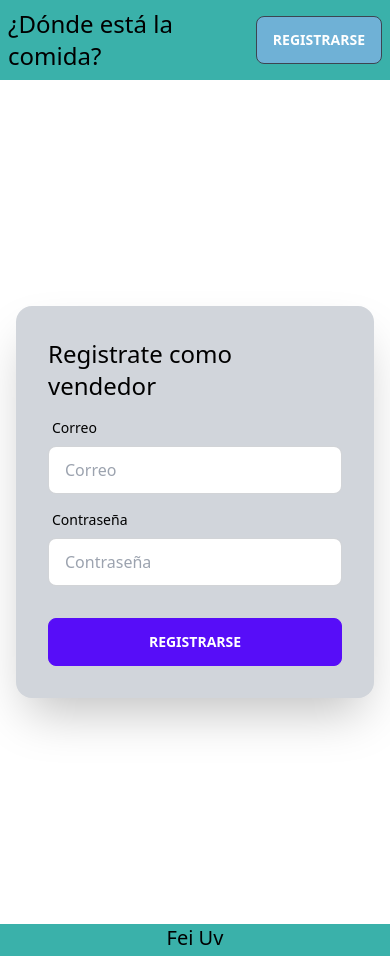
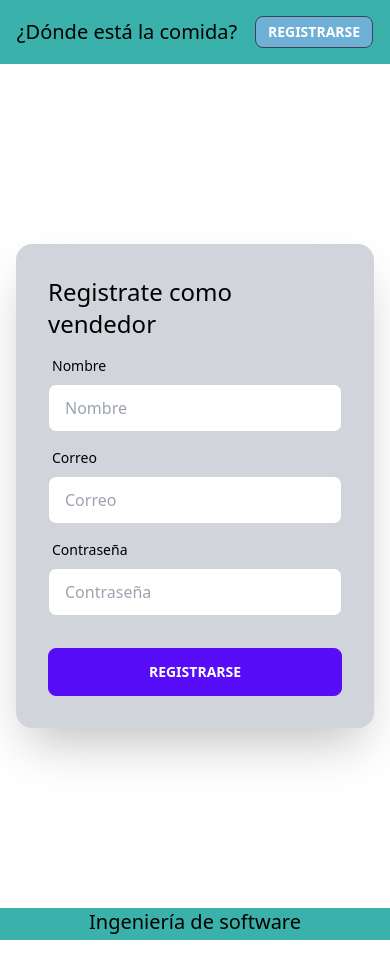
Before and after one commit to SirRobert-1/FindFood, a Next.js app: page /loginVendedor in a window 390 px wide. Built offline with nearby package versions, Linux system fonts and the light colour scheme.

Commit message:
Ajustes en responsivo y conexion de algunos botones

```diff
--- a/src/components/Navbar.jsx
+++ b/src/components/Navbar.jsx
@@ -4,8 +4,8 @@ import Link from "next/link";
 function Navbar() {
   return (
     <div className="navbar bg-navfoot justify-around md:justify-center">
-      <h1 className="text-2xl md:text-4xl md:mr-60">¿Dónde está la comida?</h1>
-      <button className="btn bg-boton text-white">
+      <h1 className="text-xl md:text-4xl md:mr-60">¿Dónde está la comida?</h1>
+      <button className="btn btn-sm bg-boton text-white text-sm">
         <Link href="/loginVendedor">{"Registrarse"}</Link>
       </button>
     </div>
--- a/src/components/ReviewPro.jsx
+++ /dev/null
@@ -1,20 +0,0 @@
-import React from "react";
-
-export default function reviewPro() {
-  return (
-    <div>
-      <div class="bg-gray-300 w-3/4 md:w-2/5 m-auto p-5 mb-5 rounded-xl">
-        <h1 class="text-2xl md:text-3xl text-center">
-          ¿Qué te pareció el servicio?
-        </h1>
-        <div class="flex flex-col items-center">
-          <textarea
-            placeholder="Escribe un comentario o sugerencia"
-            className="textarea textarea-bordered textarea-lg w-full max-w-xs"
-          ></textarea>
-          <button className="btn bg-boton text-white">Enviar reseña</button>
-        </div>
-      </div>
-    </div>
-  );
-}
--- a/src/components/layout/Layout.jsx
+++ b/src/components/layout/Layout.jsx
@@ -7,7 +7,7 @@ function Layout({ children }) {
       <Navbar />
       <main>{children}</main>
       <div className="bg-navfoot h-8 items-center">
-        <h1 className="text-center text-xl">Fei Uv</h1>
+        <h1 className="text-center text-xl">Ingeniería de software</h1>
       </div>
     </div>
   );
--- a/src/pages/index.jsx
+++ b/src/pages/index.jsx
@@ -2,12 +2,12 @@ import Image from "next/image";
 
 export default function Home() {
   return (
-    <div className="bg-white h-screen w-screen">
+    <div className="bg-white h-screen">
       <div className="flex flex-row items-center justify-center">
         <input
           type="text"
           placeholder="Busca la comida de tu agrado"
-          className="input input-bordered w-2/3 md:max-w-lg my-20 bg-gray-300 placeholder-gray-800 text-black mr-1"
+          className="input input-bordered w-3/5 md:max-w-lg my-20 bg-gray-300 placeholder-gray-800 text-black mr-1"
         />
         <div className="bg-gray-300 w-8 h-8">
           <Image
--- a/src/pages/loginVendedor.jsx
+++ b/src/pages/loginVendedor.jsx
@@ -1,30 +1,44 @@
 import { useRef } from "react";
+import Link from "next/link";
 
 function LoginVendedor() {
   const email = useRef("");
   const password = useRef("");
+  const nombre = useRef("");
 
   const handleSubmit = () => {
     const data = {
       email: email.current.value,
       password: password.current.value,
+      nombre: nombre.current.value,
     };
     console.log(data);
   };
 
   return (
     <div>
-      <div className="hero min-h-screen bg-white">
+      <div className="hero h-screen bg-white">
         <div className="hero-content flex-col lg:flex-row-reverse">
           <div className="card flex-shrink-0 w-full max-w-sm shadow-2xl bg-gray-300">
             <div className="card-body">
               <h1 className="text-black text-2xl">Registrate como vendedor</h1>
               <div className="form-control">
                 <label className="label">
+                  <span className="label-text text-black">Nombre</span>
+                </label>
+                <input
+                  type="text"
+                  placeholder="Nombre"
+                  className="input input-bordered"
+                  ref={nombre}
+                />
+              </div>
+              <div className="form-control">
+                <label className="label">
                   <span className="label-text text-black">Correo</span>
                 </label>
                 <input
-                  type="text"
+                  type="email"
                   placeholder="Correo"
                   className="input input-bordered"
                   ref={email}
@@ -44,9 +58,10 @@ function LoginVendedor() {
               <div className="form-control mt-6">
                 <button
                   className="btn btn-primary"
+                  type="submit"
                   onClick={() => handleSubmit()}
                 >
-                  Registrarse
+                  <Link href="/registroProducto">{"Registrarse"}</Link>
                 </button>
               </div>
             </div>
--- a/src/pages/productos.jsx
+++ b/src/pages/productos.jsx
@@ -1,4 +1,5 @@
 import React from "react";
+import Link from "next/link";
 
 const productosData = [
   {
@@ -59,27 +60,29 @@ const productosData = [
 
 export default function Productos() {
   return (
+    <div className="md:h-screen">
       <div className="flex flex-wrap justify-center">
         {productosData.map((producto) => {
           return (
             <div
               key={producto.id}
-            className="bg-cardFood m-10 p-2 md:p-2 text-black rounded-lg text-center text-md w-2/3 md:w-1/4"
+              className="bg-cardFood m-10 p-2 text-black rounded-lg text-center text-md w-2/3 md:w-1/4"
             >
               <h1 className="text-2xl">{producto.titulo}</h1>
               <h2>{producto.productos}</h2>
               <h2>${producto.precio}</h2>
               <h2>{producto.ubicacion}</h2>
               <h2>{producto.descripcion}</h2>
-            <button className="btn bg-boton text-white text-xs m-1 px-1">
-              Escribe una reseña
+              <button className="btn bg-boton text-white text-xs m-1 px-1 mt-2">
+                <Link href="/reviewPro">{"Escribe una reseña"}</Link>
               </button>
-            <button className="btn bg-boton text-white text-xs m-1 px-1">
+              <button className="btn bg-boton text-white text-xs m-1 px-1 mt-2">
                 Ver reseñas
               </button>
             </div>
           );
         })}
       </div>
+    </div>
   );
 }
--- a/src/pages/registroProducto.jsx
+++ b/src/pages/registroProducto.jsx
@@ -1,10 +1,11 @@
 import React from "react";
+import Link from "next/link";
 
 function registroProducto() {
   return (
     <div className="bg-white flex justify-center">
-      <div class="bg-gray-300 px-5 rounded-xl w-full max-w-sm shadow-2xl m-10">
-        <h1 class="text-center text-black text-2xl md:text-3xl mb-10">
+      <div class="bg-gray-300 px-5 rounded-xl w-full max-w-sm shadow-2xl m-9">
+        <h1 class="text-center text-black text-2xl md:text-3xl m-5">
           Registra tu producto
         </h1>
         <div class="flex flex-col items-center mb-10">
@@ -35,7 +36,7 @@ function registroProducto() {
             className="textarea textarea-bordered textarea-lg w-full max-w-sm mb-4"
           ></textarea>
           <button className="btn bg-boton text-white">
-            Registrar producto
+            <Link href="/productos">{"Registrar producto"}</Link>
           </button>
         </div>
       </div>
--- /dev/null
+++ b/src/pages/reviewPro.jsx
@@ -0,0 +1,24 @@
+import React from "react";
+
+export default function reviewPro() {
+  return (
+    <div className="h-screen bg-white">
+      <div className="flex justify-center">
+        <div class="bg-gray-300 w-3/4 md:w-2/5 rounded-xl mt-24">
+          <h1 class="text-2xl md:text-3xl text-center m-5 text-black">
+            ¿Qué te pareció el servicio?
+          </h1>
+          <div class="flex flex-col items-center">
+            <textarea
+              placeholder="Escribe un comentario"
+              className="textarea textarea-bordered textarea-lg w-full max-w-xs md:max-w-md h-40 md:h-54 m-5"
+            ></textarea>
+            <button className="btn bg-boton text-white mb-5">
+              Enviar reseña
+            </button>
+          </div>
+        </div>
+      </div>
+    </div>
+  );
+}
```
Lines whose indentation alone changed are shown as unchanged.
